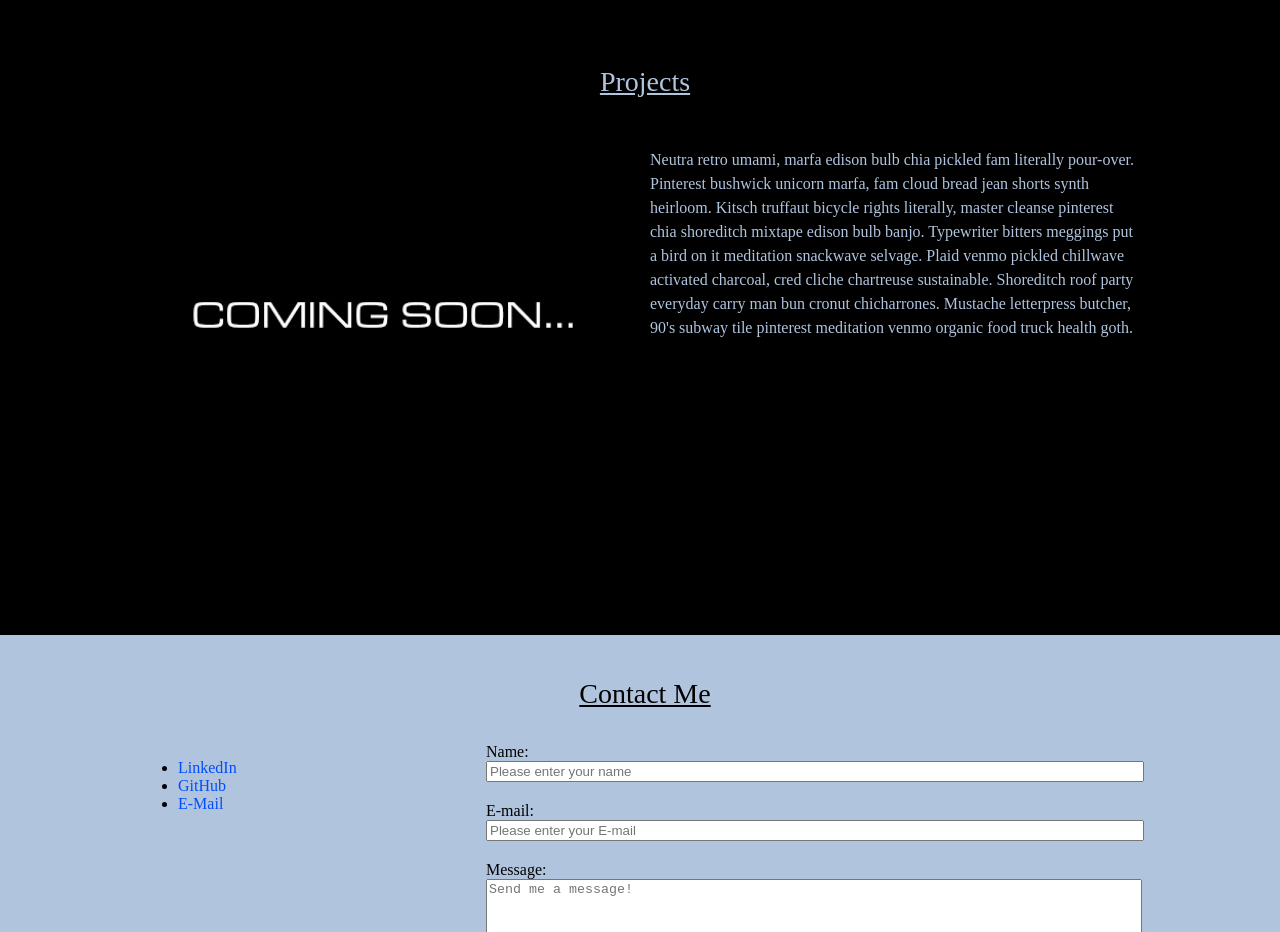
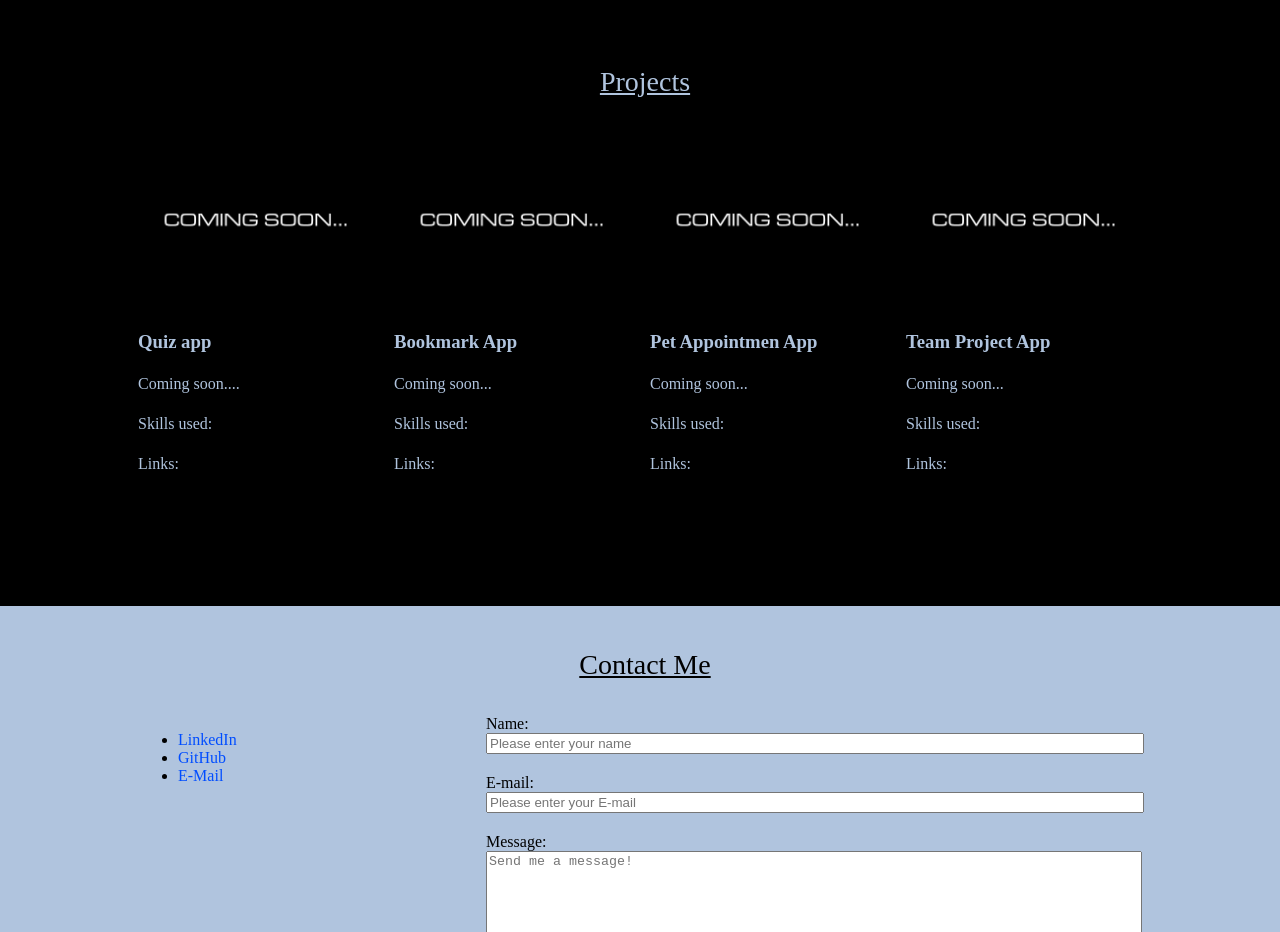
Before and after one commit to M-DeJean/my-portfolio, a plain HTML site: page index.html in a window 1280 px wide. Shown: the part 1420-2352 px from the top of the page. Drawn offline with Linux system fonts and the light colour scheme.

Commit message:
added placeholders to projects section

```diff
--- a/index.html
+++ b/index.html
@@ -71,19 +71,31 @@
         <div class="group">
           <div class="item">
             <img src="images/projects/coming-soon.jpg" alt="Coming Soon..." class="round">
+            <h3>Quiz app</h3>
+            <p>Coming soon....</p>
+            <p>Skills used: </p>
+            <p>Links: </p>
           </div>
           <div class="item">
-            <p>
-              Neutra retro umami, marfa edison bulb chia pickled fam literally pour-over. Pinterest bushwick unicorn
-              marfa, fam cloud bread jean shorts synth heirloom. Kitsch truffaut bicycle rights literally, master
-              cleanse
-              pinterest chia shoreditch mixtape edison bulb banjo. Typewriter bitters meggings put a bird on it
-              meditation
-              snackwave selvage. Plaid venmo pickled chillwave activated charcoal, cred cliche chartreuse sustainable.
-              Shoreditch roof party everyday carry man bun cronut chicharrones. Mustache letterpress butcher, 90's
-              subway
-              tile pinterest meditation venmo organic food truck health goth.
-            </p>
+            <img src="images/projects/coming-soon.jpg" alt="Coming Soon..." class="round">
+            <h3>Bookmark App</h3>
+            <p>Coming soon...</p>
+            <p>Skills used: </p>
+            <p>Links: </p>
+          </div>
+          <div class="item">
+            <img src="images/projects/coming-soon.jpg" alt="Coming Soon..." class="round">
+            <h3>Pet Appointmen App</h3>
+            <p>Coming soon...</p>
+            <p>Skills used: </p>
+            <p>Links: </p>
+          </div>
+          <div class="item">
+            <img src="images/projects/coming-soon.jpg" alt="Coming Soon..." class="round">
+            <h3>Team Project App</h3>
+            <p>Coming soon...</p>
+            <p>Skills used: </p>
+            <p>Links: </p>
           </div>
         </div>
       </div>
```
